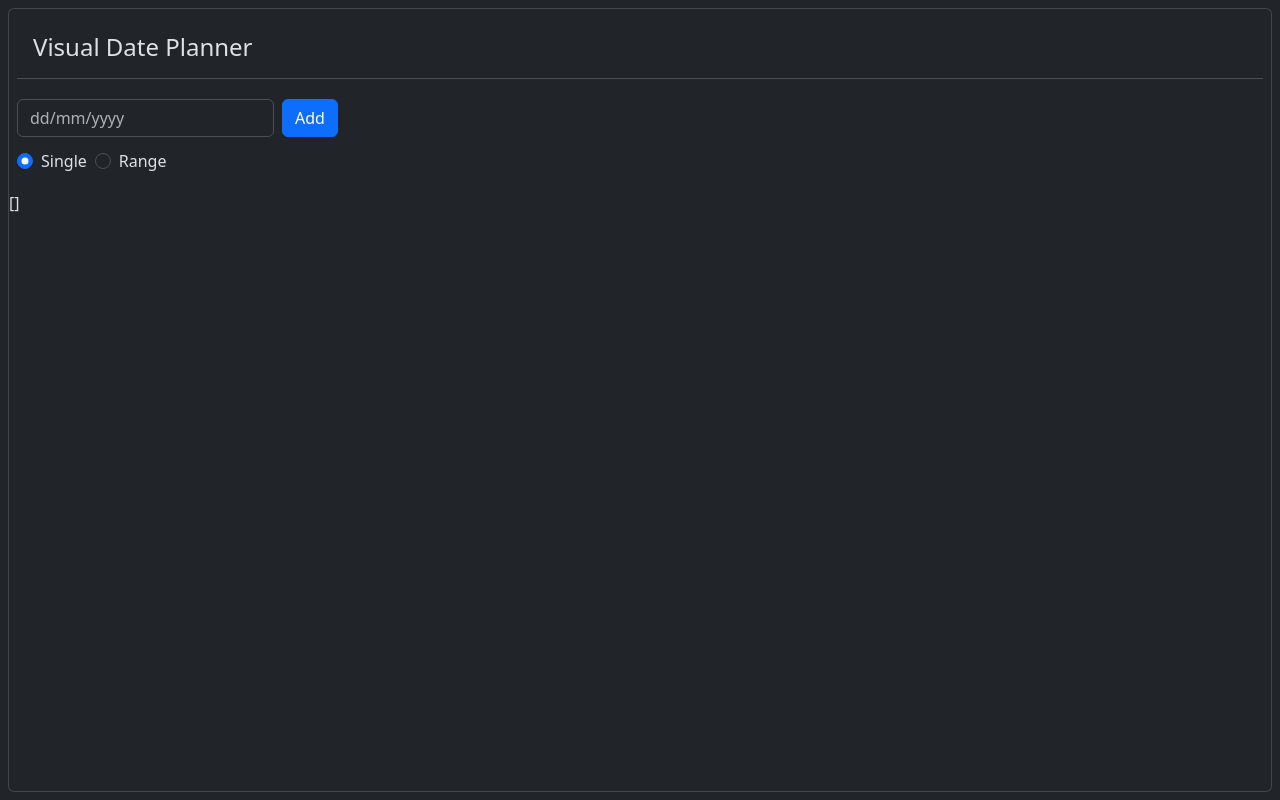
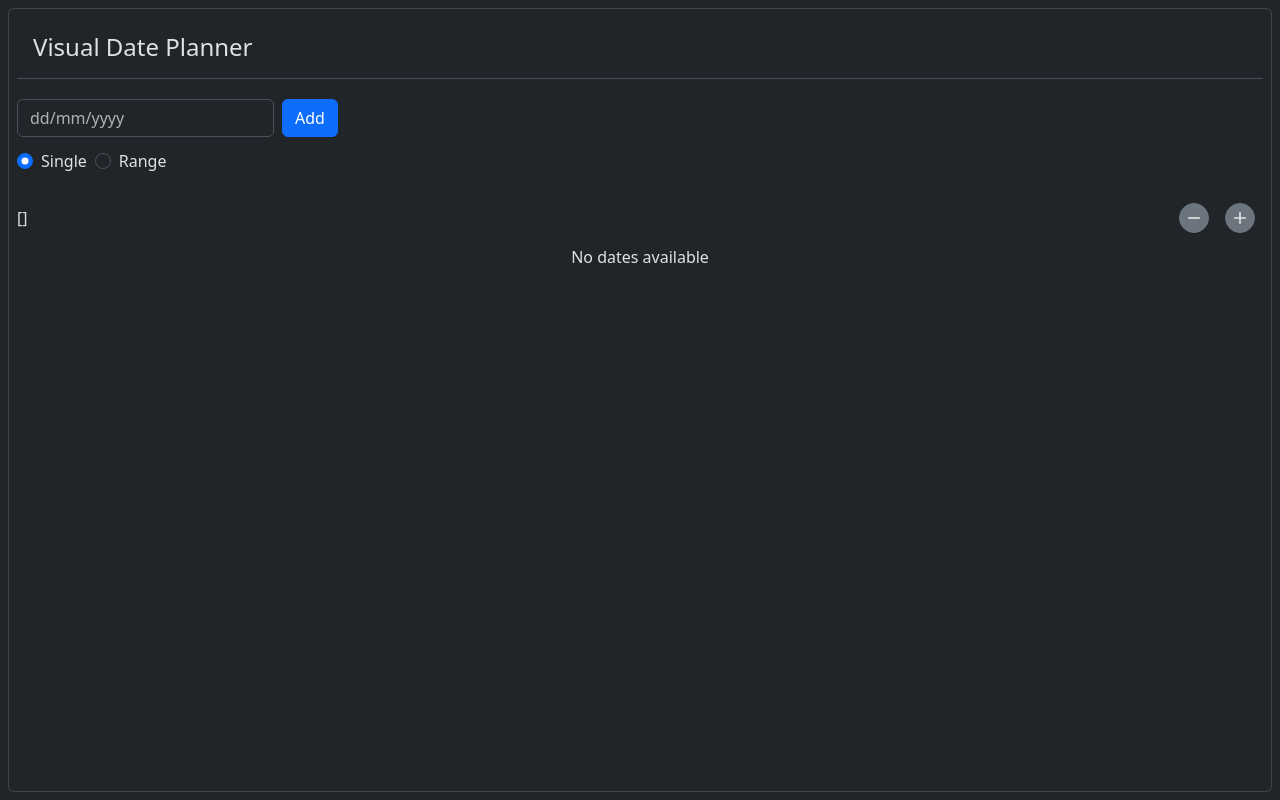
Before and after one commit to santis1001/ng-date-planner, an Angular app in the folder date-planner-app/: page /#/planner in a window 1280 px wide. Built offline with nearby package versions, Linux system fonts and the light colour scheme.

Commit message:
feat: Update date visualizer component with dynamic calendar rendering and SVG icons for actions

```diff
--- a/date-planner-app/src/app/module/pages/date-planner/core/components/date-config/date-config.ts
+++ b/date-planner-app/src/app/module/pages/date-planner/core/components/date-config/date-config.ts
@@ -19,10 +19,10 @@
   protected dateForm: FormGroup;
   protected dateListForm: FormGroup;
   protected readonly radioOptions: { label: string, value: boolean }[] =
-  [
-    { label: 'Single', value: true },
-    { label: 'Range', value: false }
-  ];
+    [
+      { label: 'Single', value: true },
+      { label: 'Range', value: false }
+    ];
 
   constructor() {
     this.dateForm = this.fb.group({
@@ -70,7 +70,11 @@
     if (newDate) {
       const name = this.randomString;
       const color = this.randomColor;
-      this.data().push({ name, value: newDate, color });
+      const updated = [...this.data(), { name, value: newDate, color }];
+
+      // this.data().push({ name, value: newDate, color });
+      this.data.set(updated);
+
       this.reloaddateListFormFromData();
       this.dateForm.get('newDate')?.setValue(null);
       console.log('saved')
@@ -92,15 +96,22 @@
     const newName = event.value;
     const newColor = event.color;
     if (index !== -1 && newName) {
-      const item = this.data().find(item => item.name === name);
-      console.log(item)
-      if (!item) {
-        console.error('Item not found for name:', name);
-        return
-      }
+      // const item = this.data().find(item => item.name === name);
+      // console.log(item)
+      // if (!item) {
+      //   console.error('Item not found for name:', name);
+      //   return
+      // }
 
-      item.name = newName;
-      item.color = newColor;
+      const updated = this.data().map(item =>
+        item.name === name
+          ? { ...item, name: newName, color: newColor }
+          : item
+      );
+
+      // item.name = newName;
+      // item.color = newColor;
+      this.data.set(updated);
 
       this.reloaddateListFormFromData();
       console.log('updated', name, 'to', newName, 'with color', newColor);
@@ -113,7 +124,14 @@
 
     const newDate = this.dateListForm.get(name)?.value;
     if (index !== -1 && newDate) {
-      this.data().find(item => item.name === name)!.value = newDate;
+      const updated = this.data().map(item =>
+        item.name === name
+          ? { ...item, value: newDate }
+          : item
+      );
+
+      // this.data().find(item => item.name === name)!.value = newDate;
+      this.data.set(updated);
       console.log('updated date of', name, 'to', newDate);
     }
   }
--- a/date-planner-app/src/app/module/pages/date-planner/core/components/date-visualizer/date-visualizer.css
+++ b/date-planner-app/src/app/module/pages/date-planner/core/components/date-visualizer/date-visualizer.css
@@ -0,0 +1,4 @@
+mat-calendar {
+    flex-shrink: 0;
+    width: 300px;
+}
--- a/date-planner-app/src/app/module/pages/date-planner/core/components/date-visualizer/date-visualizer.html
+++ b/date-planner-app/src/app/module/pages/date-planner/core/components/date-visualizer/date-visualizer.html
@@ -1,4 +1,25 @@
-
-<div>
-    {{JSON.stringify(data())}}
+<!-- <style [innerHTML]="calendarStyles"></style> -->
+<div class="d-flex flex-row align-items-center justify-content-between p-2">
+    <div>
+        {{JSON.stringify(data)}}
+    </div>
+    <div class="d-flex flex-row align-items-center">
+        <button class="btn btn-secondary d-flex align-items-center justify-content-center mx-2 mb-1 mt-1 p-1 rounded-circle"
+            (dblclick)="null" (click)="decrementCalendarCount()">
+            <img src="remove.svg" alt="mod" style="width: 20px;" />
+        </button>
+        <button class="btn btn-secondary d-flex align-items-center justify-content-center mx-2 mb-1 mt-1 p-1 rounded-circle"
+            (dblclick)="null" (click)="incrementCalendarCount()">
+            <img src="add.svg" alt="mod" style="width: 20px;" />
+        </button>
+    </div>
 </div>
+<div class="d-flex gap-3 w-auto px-5">
+    @if(data.length > 0 ) {
+        @for(item of calendarList(); track $index) {
+            <mat-calendar #calendar1 [dateClass]="getDateClass"></mat-calendar>
+        }
+    } @else {
+        <div class="text-center w-100">No dates available</div>
+    }
+</div>
--- a/date-planner-app/src/app/module/pages/date-planner/core/components/date-visualizer/date-visualizer.ts
+++ b/date-planner-app/src/app/module/pages/date-planner/core/components/date-visualizer/date-visualizer.ts
@@ -1,15 +1,114 @@
-import { Component, Input, signal, WritableSignal } from '@angular/core';
+import { AfterViewInit, Component, computed, DestroyRef, effect, inject, Input, QueryList, Renderer2, signal, SimpleChanges, TemplateRef, ViewChild, ViewChildren, WritableSignal } from '@angular/core';
 import { DateList } from '../../types/date-planner.type';
+import { MatCalendar } from "@angular/material/datepicker";
+import { parseFromString } from '@AppModule/dateUtils';
+import { BehaviorSubject, delay, filter } from 'rxjs';
+import { DomSanitizer } from '@angular/platform-browser';
+import { AsyncPipe } from '@angular/common';
 
 @Component({
   selector: 'ndp-date-visualizer',
-  imports: [],
+  imports: [MatCalendar, AsyncPipe],
   templateUrl: './date-visualizer.html',
   styleUrl: './date-visualizer.css'
 })
-export class DateVisualizer {
-  @Input() data: WritableSignal<DateList> = signal([]);
+export class DateVisualizer implements AfterViewInit {
+
+  constructor(private domSanitizer: DomSanitizer) {
+  }
+
+  // @Input() data: WritableSignal<DateList> = signal([]);
 
   JSON: any = JSON;
+  selected: any;
+
+
+  protected calendarCount: WritableSignal<number> = signal(1);
+  readonly calendarList = computed(() => Array.from({ length: this.calendarCount() }));
+  @ViewChildren(MatCalendar) calendars!: QueryList<MatCalendar<Date>>;
+
+
+  private _data = new BehaviorSubject<DateList>([]);
+  // private _dataChanged = new BehaviorSubject<boolean>(false);
+
+  // set dataChanged(value: boolean) {
+  //   this._dataChanged.next(value);
+  // }
+  // get dataChanged(): boolean {
+  //   return this._dataChanged.getValue();
+  // }
+  // get dataChangedObservable() {
+  //   return this._dataChanged.asObservable().pipe(delay(50));
+  // }
+
+  @Input() set data(value: DateList) {
+    this._data.next(value);
+    // console.log('Data set:', value);
+  }
+
+  get data(): DateList {
+    return this._data.getValue();
+  }
+
+  get dataObservable() {
+    return this._data.asObservable();
+  }
+
+  ngOnInit(): void {
+    this.dataObservable
+      .pipe()
+      .subscribe(data => {
+        // console.log('Data changed:', data);
+        this.calendarStyles();
+        if(this.calendars)
+          this.calendars.forEach(calendar => calendar.updateTodaysDate());
+
+      });
+  }
+
+  ngAfterViewInit(): void {
+
+  }
+
+  protected calendarStyles() {
+    const styleTag = document.createElement('style');
+    const styleContent = this.getSingleDates.map(item => {
+      const className = `date-${item.name}`;
+      return `
+        .${className} .mat-calendar-body-cell-content {
+          background-color: ${item.color} !important;
+          color: white !important;
+          border-radius: 50%;
+        }`;
+    }).join('\n');
+    styleTag.innerHTML = styleContent;
+    console.log('Adding styles for date visualizer:', styleContent);
+    document.head.appendChild(styleTag);
+  }
+
+  protected incrementCalendarCount() {
+    this.calendarCount.update(count => count + 1);
+  }
+  protected decrementCalendarCount() {
+    if (this.calendarCount() > 1) {
+      this.calendarCount.update(count => count - 1);
+    }
+  }
+  protected get getSingleDates() {
+    return this.data.filter(item => typeof item.value === 'string')
+      .map(item => ({ ...item, date: parseFromString(item.value as string) }))
+      .filter(item => item.date != null);
+  }
+
+  protected readonly getDateClass = (date: Date): string => {
+    const match = this.getSingleDates.find(item => {
+      // console.log('getDateClass', date, item.date);
+
+      return item.date!.getDate() === date.getDate() && item.date!.getMonth() === date.getMonth() && item.date!.getFullYear() === date.getFullYear()
+    }
+    );
+    if (match) console.log('getDateClass', date, match);
+    return match ? `date-${match.name}` : '';
+  }
 
 }
--- a/date-planner-app/src/app/module/pages/date-planner/date-planner.html
+++ b/date-planner-app/src/app/module/pages/date-planner/date-planner.html
@@ -6,6 +6,6 @@
     </div>
 
     <ndp-date-config [data]="dateConfig" />
-    <ndp-date-visualizer [data]="dateConfig"/>
+    <ndp-date-visualizer [data]="dateConfigArray()"/>
 
 </ndp-section>
--- a/date-planner-app/src/app/module/pages/date-planner/date-planner.ts
+++ b/date-planner-app/src/app/module/pages/date-planner/date-planner.ts
@@ -1,4 +1,4 @@
-import { Component, signal, Signal, WritableSignal } from '@angular/core';
+import { Component, computed, signal, Signal, WritableSignal } from '@angular/core';
 import { Section } from "@AppModule/contents/section/section";
 import { DateConfig } from "./core/components/date-config/date-config";
 import { DateVisualizer } from "./core/components/date-visualizer/date-visualizer";
@@ -12,7 +12,8 @@
 })
 export class DatePlanner {
 
-  protected dateConfig : WritableSignal<DateList> = signal([]);
+  protected dateConfig: WritableSignal<DateList> = signal([]);
+  readonly dateConfigArray = computed(() => Array.from(this.dateConfig()));
 
 
 }
```
Also changed, not shown: date-planner-app/public/add.svg (added), date-planner-app/public/remove.svg (added).
